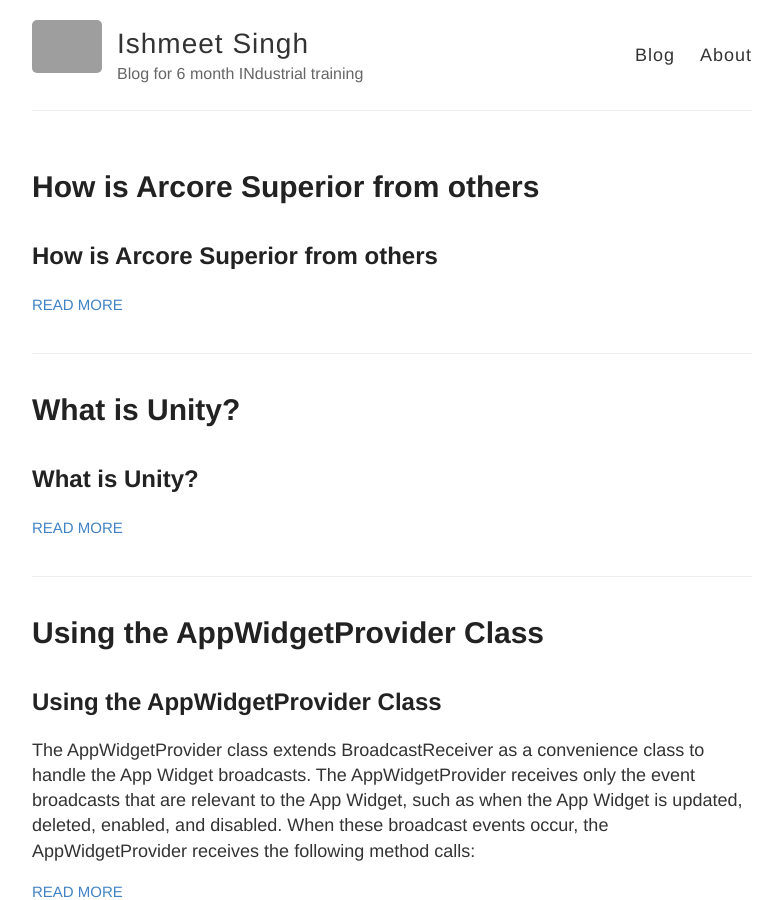
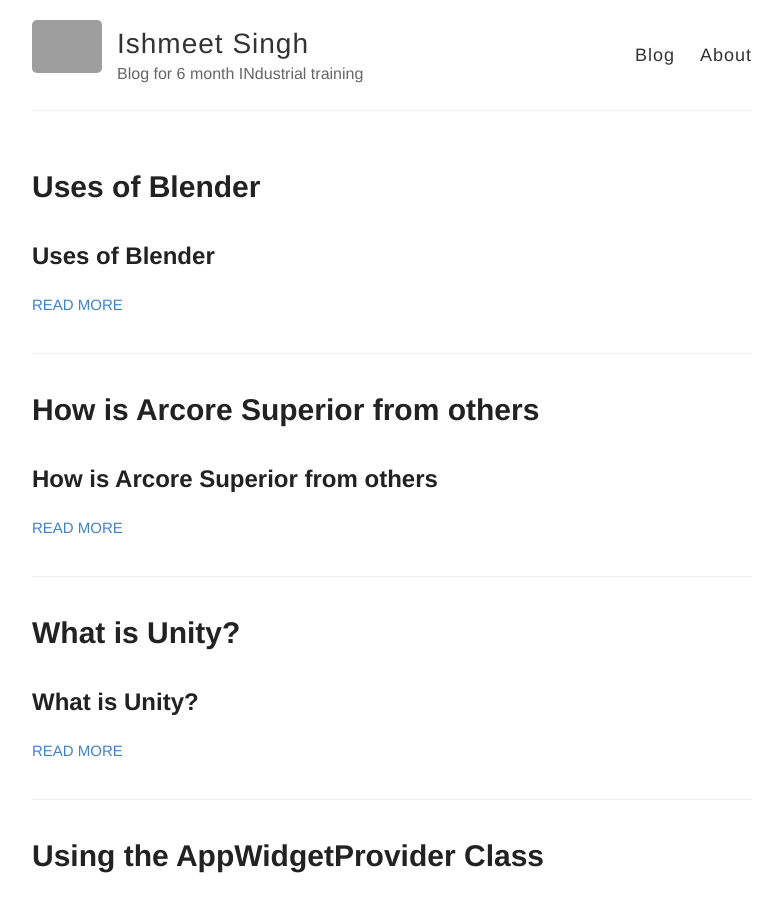
Before and after one commit to Ishmeetblog/ishmeetblog.github.io, a Jekyll site: the page built from index.html, in a window 1280 px wide and 900 px high. Shown: the whole window, without its empty margins (248-1031 px from the left). Built offline with Jekyll 4.4.1, drawn with Linux system fonts in a browser that asks for light colours; grey boxes are pictures that could not be loaded.

Commit message:
Update 2018-12-17-Blender.md

```diff
--- a/_posts/2018-12-17-Blender.md
+++ b/_posts/2018-12-17-Blender.md
@@ -1,5 +1,6 @@
 ---
-published: false
+layout: post
+title: Uses of Blender
 ---
 ## Uses of Blender
 
```
